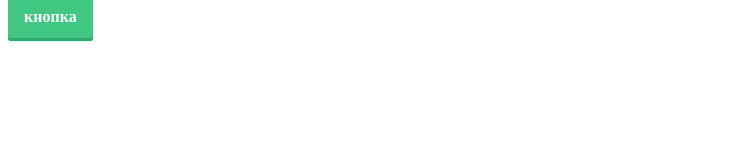
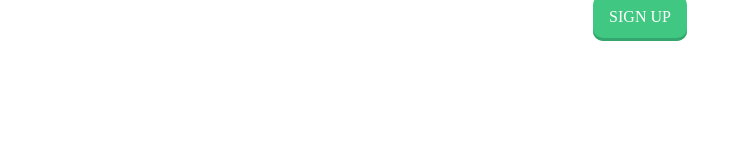
Before and after one commit to mvidioco/flirtblog.online, a plain HTML site: page button/index.html in a window 1280 px wide. Shown: the whole page, without its empty margins (0-742 px from the left). Drawn offline with Linux system fonts and the light colour scheme.

Commit message:
Update index.html

```diff
--- a/button/index.html
+++ b/button/index.html
@@ -3,11 +3,11 @@
 <head>
 <style>
 a.button7 {
-  font-weight: 700;
+  font-weight: 1700;
   color: white;
   text-decoration: none;
   padding: .8em 1em calc(.8em + 3px);
-  border-radius: 3px;
+  border-radius: 10px;
   background: rgb(64,199,129);
   box-shadow: 0 -3px rgb(53,167,110) inset;
   transition: 0.2s;
@@ -21,7 +21,7 @@ a.button7:active {
 </head>
 <body>
 
-<a href="#" class="button7">кнопка</a>
+<center><a href="#" class="button7">SIGN UP</a></center>
 
 </body>
 </html>
```
